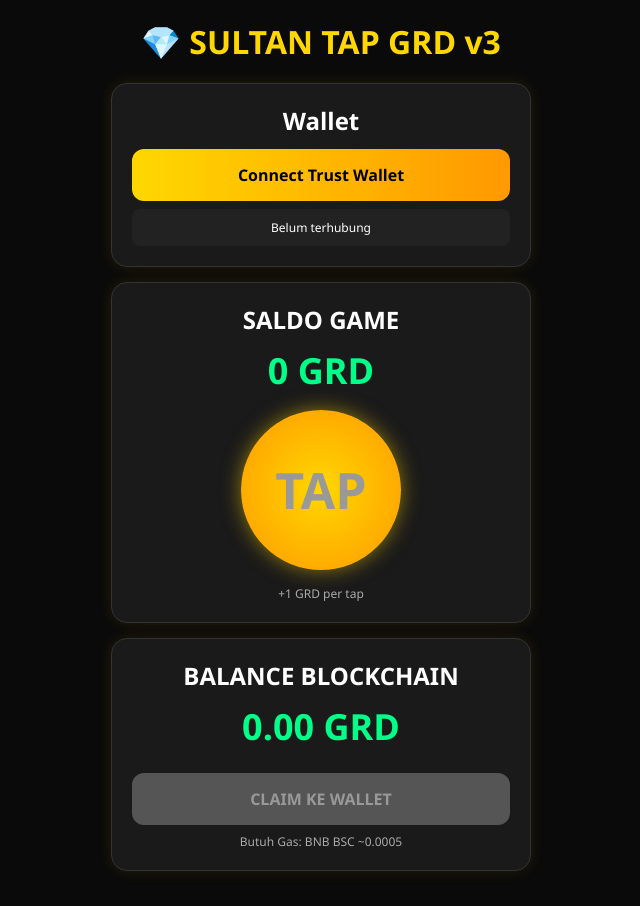
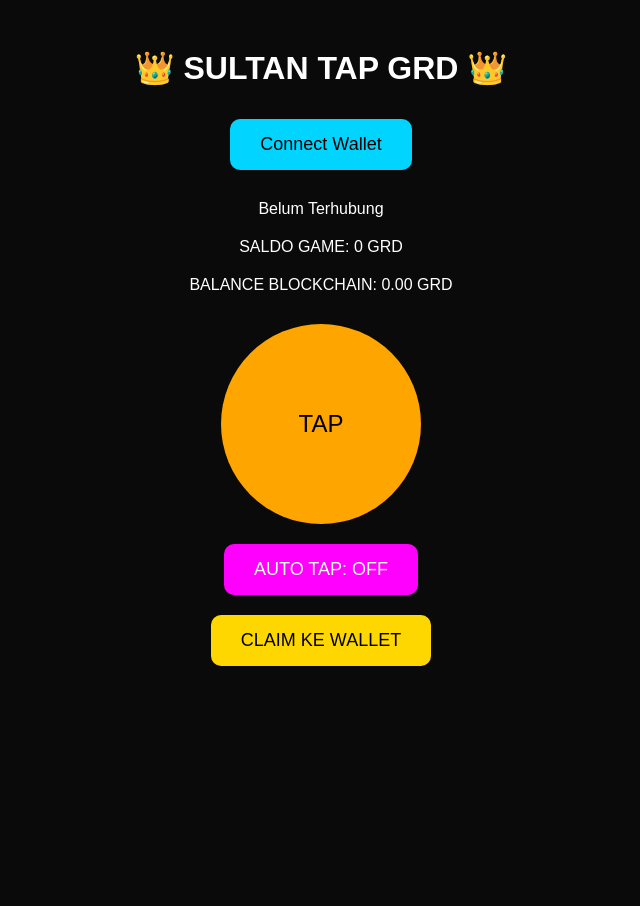
Before and after one commit to herihendrayana/sultantap-1, a website: page index.html in a window 1280 px wide. Shown: the whole page, without its empty margins (319-959 px from the left). After the commit the page ends 800 px from the top, so only its background shows below. Drawn offline with Linux system fonts and the light colour scheme.

Commit message:
Refactor index.html for UI enhancements and new features
Updated HTML structure and styles for improved UI. Added new buttons for wallet connection and auto-tap functionality.

```diff
--- a/index.html
+++ b/index.html
@@ -1,162 +1,113 @@
 <!DOCTYPE html>
-<html lang="id">
+<html>
 <head>
-<meta charset="UTF-8">
+<title>Sultan Tap GRD v3</title>
 <meta name="viewport" content="width=device-width, initial-scale=1.0">
-<title>Sultan Tap GRD v3</title>
+<script src="https://cdn.jsdelivr.net/npm/web3@1.10.0/dist/web3.min.js"></script>
 <style>
-  :root { --bg:#0a0a0a; --card:#1a1a1a; --gold:#ffd700; --green:#00ff88; --orange:#ff9900; }
-  *{box-sizing:border-box;margin:0;padding:0;font-family:'Segoe UI',Arial,sans-serif}
-  body{background:var(--bg);color:#fff;text-align:center;padding:20px}
-  h1{color:var(--gold);margin-bottom:20px}
- .card{background:var(--card);padding:20px;margin:15px auto;border-radius:16px;max-width:420px;border:1px solid #333;box-shadow:0 0 15px rgba(255,215,0,0.1)}
- .btn{padding:15px;background:linear-gradient(90deg,var(--gold),var(--orange));color:#000;border:none;border-radius:12px;font-weight:bold;cursor:pointer;width:100%;margin-top:12px;font-size:16px;transition:0.2s}
- .btn:active{transform:scale(0.95)}
- .btn:disabled{background:#555;color:#999;cursor:not-allowed}
-  #tapBtn{font-size:50px;padding:40px;border-radius:50%;width:160px;height:160px;margin:15px auto;display:flex;align-items:center;justify-content:center;background:radial-gradient(circle,var(--gold),var(--orange));box-shadow:0 0 20px rgba(255,215,0,0.5)}
- .saldo{font-size:36px;color:var(--green);font-weight:bold;margin:10px 0}
-  #alamat{word-break:break-all;font-size:12px;background:#222;padding:10px;border-radius:8px;margin-top:8px}
- .info{font-size:12px;color:#aaa;margin-top:8px}
- .error{color:#ff5555}
+body { background:#0a0a0a; color:#fff; font-family:sans-serif; text-align:center; padding:20px }
+button { padding:15px 30px; margin:10px; border:none; border-radius:10px; font-size:18px; cursor:pointer }
+#tapBtn { background:orange; color:#000; font-size:24px; width:200px; height:200px; border-radius:50% }
+#claimBtn { background:gold; color:#000 }
+#connectBtn { background:#00d4ff; color:#000 }
+#autoBtn { background:#ff00ff; color:#fff } /* TOMBOL BARU */
+.info { margin:20px 0; font-size:16px }
 </style>
-<script src="https://cdn.jsdelivr.net/npm/web3@1.10.0/dist/web3.min.js"></script>
 </head>
 <body>
 
-<h1>💎 SULTAN TAP GRD v3</h1>
+<h1>👑 SULTAN TAP GRD 👑</h1>
 
-<div class="card">
-  <h2>Wallet</h2>
-  <button class="btn" id="btnConnect" onclick="connectWallet()">Connect Trust Wallet</button>
-  <p id="alamat">Belum terhubung</p>
-</div>
+<button id="connectBtn" onclick="connect()">Connect Wallet</button>
+<div class="info" id="walletInfo">Belum Terhubung</div>
 
-<div class="card">
-  <h2>SALDO GAME</h2>
-  <p class="saldo"><span id="saldoGame">0</span> GRD</p>
-  <button class="btn" id="tapBtn" onclick="tap()" disabled>TAP</button>
-  <p class="info">+1 GRD per tap</p>
-</div>
+<div class="info">SALDO GAME: <span id="gameBalance">0</span> GRD</div>
+<div class="info">BALANCE BLOCKCHAIN: <span id="blockchainBalance">0.00</span> GRD</div>
 
-<div class="card">
-  <h2>BALANCE BLOCKCHAIN</h2>
-  <p class="saldo"><span id="saldoChain">0.00</span> GRD</p>
-  <button class="btn" id="btnClaim" onclick="claimGRD()" disabled>CLAIM KE WALLET</button>
-  <p id="cooldown" class="info"></p>
-  <p class="info">Butuh Gas: BNB BSC ~0.0005</p>
-</div>
+<button id="tapBtn" onclick="tap()">TAP</button><br>
+<button id="autoBtn" onclick="toggleAuto()">AUTO TAP: OFF</button><br> <!-- TOMBOL BARU -->
+<button id="claimBtn" onclick="claim()" disabled>CLAIM KE WALLET</button>
 
 <script>
-// ========== CONFIG ==========
-const GRD_CONTRACT = "0x4847F2E8dD63ba03b9C4f935BdEd95bEc1bcaCb4";
-const ALAMAT_ADMIN = "0xbDC4F9ec5d86D5907E96aF4dB2B46586bBCa12E0"; // Token akan masuk ke sini
-const CLAIM_COOLDOWN = 24 * 60 * 60 * 1000; // 24 Jam
-// ============================
+let web3;
+let userAccount;
+let gameBalance = parseInt(localStorage.getItem('gameBalance')) || 0;
+let contract;
+let autoTapInterval = null; // VARIABEL BARU
 
-let web3, account;
-let gameData = { saldo: 0, lastClaim: 0 };
-
-const GRD_ABI = [
+const TOKEN_ADDRESS = "0x4847F2E8dD63ba03b9C4f935BdEd95bEc1bcaCb4";
+const TOKEN_ABI = [
   {"constant":false,"inputs":[{"name":"_to","type":"address"},{"name":"_value","type":"uint256"}],"name":"transfer","outputs":[{"name":"","type":"bool"}],"type":"function"},
-  {"constant":true,"inputs":[{"name":"_owner","type":"address"}],"name":"balanceOf","outputs":[{"name":"balance","type":"uint256"}],"type":"function"},
-  {"constant":true,"inputs":[],"name":"decimals","outputs":[{"name":"","type":"uint8"}],"type":"function"}
+  {"constant":true,"inputs":[{"name":"_owner","type":"address"}],"name":"balanceOf","outputs":[{"name":"balance","type":"uint256"}],"type":"function"}
 ];
 
-// Load dari localStorage + enkripsi sederhana biar gak gampang diedit
-function loadData(){
-  const data = localStorage.getItem('sultanTapData');
-  if(data){
-    try{
-      gameData = JSON.parse(atob(data)); // decode base64
-    }catch(e){ gameData = { saldo: 0, lastClaim: 0 }; }
-  }
-  document.getElementById("saldoGame").innerText = gameData.saldo;
-  checkCooldown();
-}
-function saveData(){
-  localStorage.setItem('sultanTapData', btoa(JSON.stringify(gameData))); // encode base64
-}
-
-async function connectWallet(){
-  if(typeof window.ethereum!== 'undefined'){
+async function connect() {
+  if (typeof window.ethereum!== 'undefined') {
     web3 = new Web3(window.ethereum);
-    try{
-      // PAKSA PINDAH KE BSC
-      await window.ethereum.request({
-        method: 'wallet_switchEthereumChain',
-        params: [{ chainId: '0x38' }],
-      });
-
-      const accounts = await window.ethereum.request({method:'eth_requestAccounts'});
-      account = accounts[0];
-      document.getElementById("alamat").innerText = account;
-      document.getElementById("btnConnect").innerText = "✅ Terhubung BSC";
-      document.getElementById("tapBtn").disabled = false;
-      document.getElementById("btnClaim").disabled = false;
-      getSaldoChain();
-      loadData();
-    }catch(err){
-      alert("Gagal pindah ke BSC: " + err.message)
-    }
-  }else{
-    alert("Buka link ini di Browser Trust Wallet ya bos")
+    const accounts = await window.ethereum.request({ method: 'eth_requestAccounts' });
+    userAccount = accounts[0];
+    contract = new web3.eth.Contract(TOKEN_ABI, TOKEN_ADDRESS);
+    document.getElementById('walletInfo').innerText = "✅ Terhubung BSC\n" + userAccount;
+    document.getElementById('connectBtn').innerText = "Terhubung";
+    document.getElementById('claimBtn').disabled = false;
+    loadBlockchainBalance();
+  } else {
+    alert("Buka di Trust Wallet DApp Browser");
   }
 }
 
-function tap(){
-  gameData.saldo += 1;
-  document.getElementById("saldoGame").innerText = gameData.saldo;
-  saveData();
+function tap() {
+  gameBalance++;
+  localStorage.setItem('gameBalance', gameBalance);
+  updateUI();
 }
 
-function checkCooldown(){
-  const now = Date.now();
-  const sisa = CLAIM_COOLDOWN - (now - gameData.lastClaim);
-  if(sisa > 0){
-    document.getElementById("btnClaim").disabled = true;
-    const jam = Math.floor(sisa / 3600000);
-    const menit = Math.floor((sisa % 3600000) / 60000);
-    document.getElementById("cooldown").innerText = `Cooldown: ${jam}j ${menit}m lagi`;
+// FUNGSI BARU AUTO TAP
+function toggleAuto() {
+  if (autoTapInterval) {
+    clearInterval(autoTapInterval);
+    autoTapInterval = null;
+    document.getElementById('autoBtn').innerText = "AUTO TAP: OFF";
+    document.getElementById('autoBtn').style.background = "#ff00ff";
   } else {
-    document.getElementById("cooldown").innerText = "";
+    autoTapInterval = setInterval(tap, 100); // 100ms = 10 tap per detik. Mau lebih cepet ganti jadi 50
+    document.getElementById('autoBtn').innerText = "AUTO TAP: ON";
+    document.getElementById('autoBtn').style.background = "green";
   }
 }
 
-async function getSaldoChain(){
-  const contract = new web3.eth.Contract(GRD_ABI, GRD_CONTRACT);
-  const balance = await contract.methods.balanceOf(account).call();
-  const decimals = await contract.methods.decimals().call();
-  document.getElementById("saldoChain").innerText = (balance / Math.pow(10,decimals)).toFixed(2);
+async function claim() {
+  if (!userAccount) return alert("Connect wallet dulu");
+  if (gameBalance <= 0) return alert("Saldo game kosong");
+  claimBtn.disabled = true;
+  claimBtn.innerText = "Menunggu Konfirmasi...";
+  try {
+    const amount = web3.utils.toWei(gameBalance.toString(), 'ether');
+    await contract.methods.transfer(userAccount, amount).send({from: userAccount});
+    gameBalance = 0;
+    localStorage.setItem('gameBalance', 0);
+    updateUI();
+    loadBlockchainBalance();
+    alert("Claim berhasil! Cek Trust Wallet kamu");
+  } catch (err) {
+    alert("Gagal claim: " + err.message);
+  }
+  claimBtn.disabled = false;
+  claimBtn.innerText = "CLAIM KE WALLET";
 }
 
-async function claimGRD(){
-  if(gameData.saldo <= 0){ alert("Saldo game kosong. Tap dulu bos"); return; }
-  if(Date.now() - gameData.lastClaim < CLAIM_COOLDOWN){ alert("Masih cooldown bos"); return; }
-
-  const contract = new web3.eth.Contract(GRD_ABI, GRD_CONTRACT);
-  const amount = web3.utils.toWei(gameData.saldo.toString(),"ether");
-
-  try{
-    document.getElementById("btnClaim").innerText = "Menunggu Konfirmasi...";
-    document.getElementById("btnClaim").disabled = true;
-
-    await contract.methods.transfer(ALAMAT_ADMIN, amount).send({from:account});
-
-    alert(`Berhasil Claim ${gameData.saldo} GRD ke Admin Wallet!`);
-    gameData.saldo = 0;
-    gameData.lastClaim = Date.now();
-    saveData();
-    loadData();
-    getSaldoChain();
-    document.getElementById("btnClaim").innerText = "CLAIM KE WALLET";
-  }catch(err){
-    alert("Gagal Claim: " + err.message);
-    document.getElementById("btnClaim").innerText = "CLAIM KE WALLET";
-    document.getElementById("btnClaim").disabled = false;
-  }
+function updateUI() {
+  document.getElementById('gameBalance').innerText = gameBalance;
 }
 
-setInterval(checkCooldown, 60000); // update cooldown tiap 1 menit
+async function loadBlockchainBalance() {
+  if (!contract ||!userAccount) return;
+  const balance = await contract.methods.balanceOf(userAccount).call();
+  document.getElementById('blockchainBalance').innerText = web3.utils.fromWei(balance, 'ether');
+}
+
+updateUI();
 </script>
+
 </body>
-</html>
+  </html>
```
